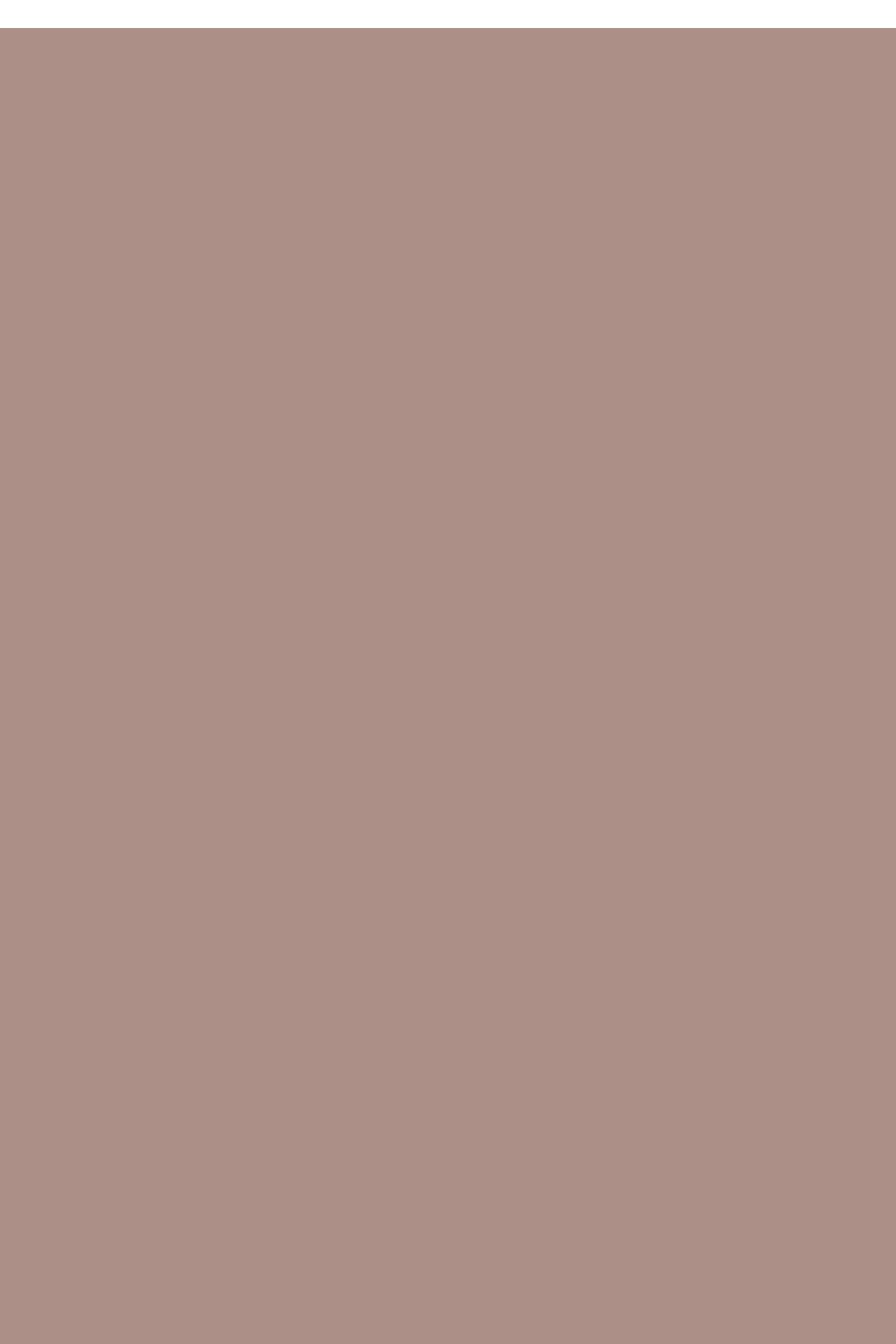
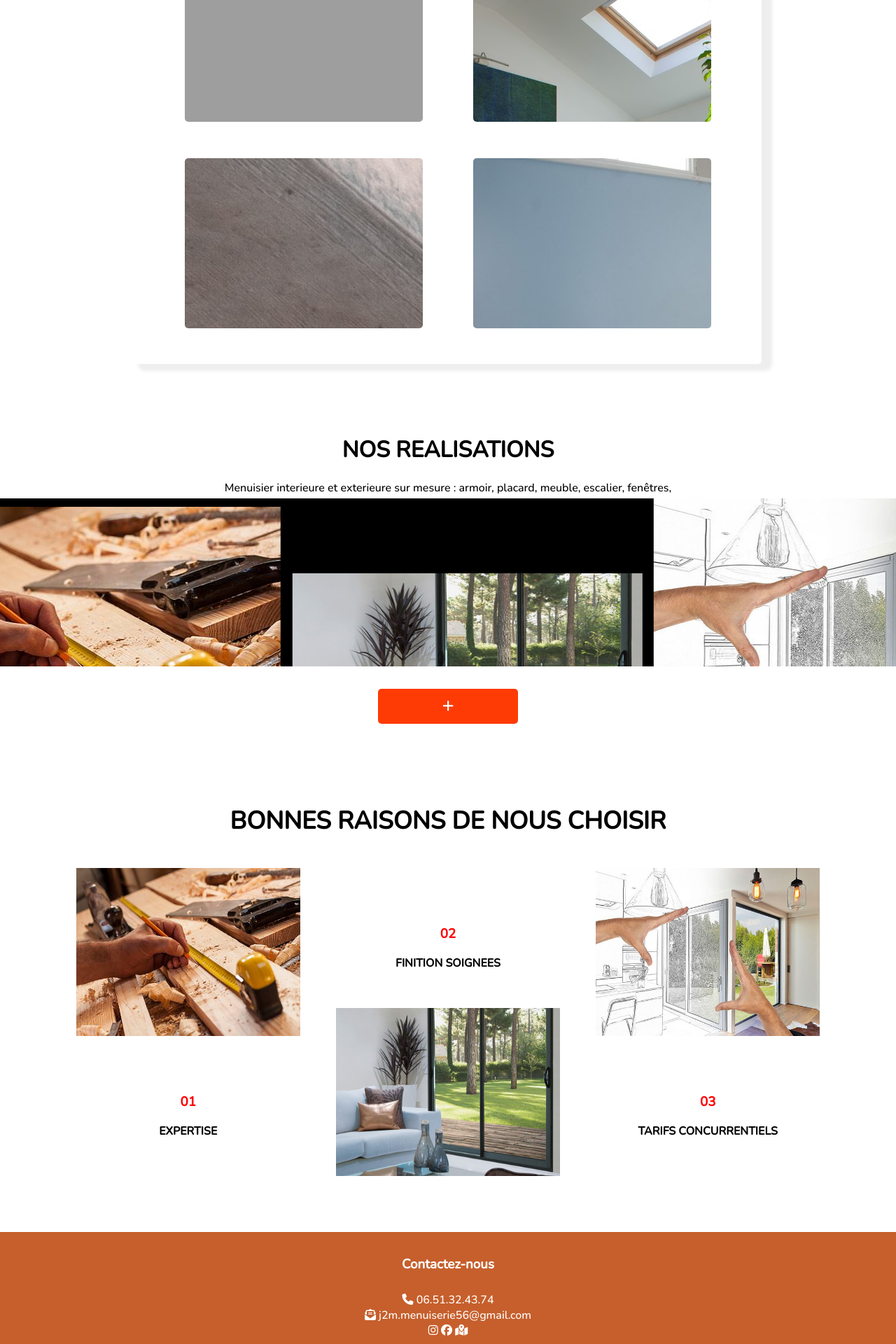
Before and after one commit to antoinelebouedec/J2M, a PHP site: page / in a window 1280 px wide. Shown: the part 760-2680 px from the top of the page at 70% size. Before the commit the page ends 800 px from the top, so only its background shows below. Run offline with PHP 8.4, Linux system fonts and the light colour scheme; some libraries are stand-ins or nearby versions; grey boxes are pictures that could not be loaded.

Commit message:
avancement projet

```diff
--- a/Accueil/index.html
+++ b/Accueil/index.html
@@ -6,7 +6,11 @@
         <title>J2M Menuiserie</title>
         <link rel="stylesheet" href="public/css/base.css">
         <link rel="stylesheet" href="public/css/header.css">
+        <link rel="stylesheet" href="public/css/section.css">
+        <link rel="stylesheet" href="aos-by-red.css">
+        <link rel="stylesheet" href="https://unpkg.com/aos@next/dist/aos.css" />
         <link href="https://fonts.googleapis.com/css2?family=Nunito:wght@500&display=swap" rel="stylesheet">
+        <link rel="stylesheet" href="https://maxst.icons8.com/vue-static/landings/line-awesome/line-awesome/1.3.0/css/line-awesome.min.css">
     </head>
 
     <body>
@@ -33,15 +37,98 @@
                     <div class="header__navbar-toggle">
                         <span class="header__navbar-toggle-icons"></span>
                     </div>
+                </div>
 
-                </div>
             </div>
         </div>
+
+        <button class="header__bouton">DEVIS</button>
+
         <script
             src="https://code.jquery.com/jquery-3.6.0.min.js"
             integrity="sha256-/xUj+3OJU5yExlq6GSYGSHk7tPXikynS7ogEvDej/m4="
             crossorigin="anonymous">
         </script>
         <script src="public/js/app.js"></script>
+
+        <div class="box__menu" data-aos="fade-bottom">
+            <div class="box1"><img src="../Accueil/public/img/interieure.jpg"></div>
+            <div class="box2"><img src="../Accueil/public/img/exterieure.jpg"></div>
+            <div class="box3"><img src="../Accueil/public/img/escalier.jpg"></div>
+            <div class="box4"><img src="../Accueil/public/img/cloison.jpg"></div>
+        </div>
+
+        <script src="https://unpkg.com/aos@next/dist/aos.js"></script>
+        <script>
+        AOS.init({
+            duration: 3000,
+            once: true,
+        });
+        </script>
+
+        <div class="marquee">
+            <div class="imgmarquee">
+                <img src="../Accueil/public/img/img1.jpg" alt="image 1">
+                <img src="../Accueil/public/img/img2.jpg" alt="image 2">
+                <img src="../Accueil/public/img/img3.jpg" alt="image 3">
+                <img src="../Accueil/public/img/img1.jpg" alt="image 4">
+                <img src="../Accueil/public/img/img2.jpg" alt="image 5">
+                <img src="../Accueil/public/img/img3.jpg" alt="image 6">
+                <img src="../Accueil/public/img/img1.jpg" alt="image 7">
+                <img src="../Accueil/public/img/img2.jpg" alt="image 8">
+                <img src="../Accueil/public/img/img3.jpg" alt="image 9">
+            </div>
+        </div>
+
+        <div class="real">
+            <h1 class="titrereal">NOS REALISATIONS</h1>
+            <p class="textereal">Menuisier interieure et exterieure sur mesure : armoir, placard, meuble, escalier, fenêtres, cuisine, ...</p>
+        </div>
+
+        <div class="real2">
+            <button class="plusreal"><i class="fas fa-plus"></i></button>
+        </div>
+
+
+
+        <div class="choisir">
+            <div class="titre"><h2>BONNES RAISONS DE NOUS CHOISIR</h2></div>
+
+            <div class="bloc1" data-aos="fade-bottom"><img class="imag" src="../Accueil/public/img/img1.jpg"></div>
+
+            <div class="bloc2">
+                </br>
+                <h3 class="numero">02</h3>
+                <p><strong>FINITION SOIGNEES</strong></p>
+            </div>
+
+            <div class="bloc3" data-aos="fade-bottom"><img class="imag" src="../Accueil/public/img/img3.jpg"></div>
+
+            <div class="bloc4">
+                </br>
+                <h3 class="numero">01</h3>
+                <p><strong>EXPERTISE</strong></p>
+            </div>
+
+            <div class="bloc5" data-aos="fade-bottom"><img class="imag" src="../Accueil/public/img/img2.jpg"></div>
+
+            <div class="bloc6">
+                </br>
+                <h3 class="numero">03</h3>
+                <p><strong>TARIFS CONCURRENTIELS</strong></p>
+            </div>
+        </div>
+
+        <script src="https://kit.fontawesome.com/a419204dea.js" crossorigin="anonymous"></script>
+
+        <div class="contact">
+            <h3 class="titre__contact">Contactez-nous</h3>
+            <p class="text__contact">
+                <i class="fas fa-phone"></i> 06.51.32.43.74 <br/>
+                <i class="fas fa-envelope-open-text"></i> j2m.menuiserie56@gmail.com <br/>
+                <i class="fab fa-instagram"></i> <i class="fab fa-facebook"></i> <i class="fas fa-map-marked-alt"></i>
+            </p>
+        </div>
+
     </body>
 </html>
--- /dev/null
+++ b/Accueil/public/css/section.css
@@ -0,0 +1,220 @@
+.box__menu{
+    position: absolute;
+    top: 80%;
+    background-color: white;
+    width: 70%;
+    height: 80%;
+    left: 15%;
+    right: auto;
+    z-index: 1100;
+    border-radius: 5px;
+    box-shadow: 10px 5px 5px 5px #EEEEEE;
+}
+
+.box1, .box2, .box3, .box4{
+    position: absolute;
+    width: 38%;
+    /*background-color: white;*/
+    height: 38%;
+    border-radius: 5px;
+    overflow: hidden;
+}
+
+.box1{
+    top: 8%;
+    left: 8%;
+}
+
+.box2{
+    top: 8%;
+    left: 54%;
+}
+
+.box3{
+    top: 54%;
+    left: 8%;
+}
+
+.box4{
+    top: 54%;
+    left: 54%;
+}
+
+.marquee{
+    position: absolute;
+    top: 184%;
+    height: 30%;
+    width: 100%;
+    background-color: black;
+    z-index: 2;
+    overflow: hidden;
+    align-items: center;
+}
+
+.imgmarquee{
+    font-size: 400%;
+    line-height: 1.3;
+    color: white;
+    white-space: nowrap;
+    animation: marquee 20s infinite linear;
+}
+
+@keyframes marquee{
+    0%{
+        transform: translateX(0);
+    }
+
+    100%{
+        transform: translateX(-50%);
+    }
+}
+
+.real{
+    position: absolute;
+    top: 170%;
+    left: 50%;
+    transform: translate(-50%);
+    text-align: center;
+}
+
+.real2{
+    position: absolute;
+    top: 218%;
+    left: 50%;
+    transform: translate(-50%);
+    text-align: center;
+}
+
+.plusreal{
+    z-index: 100;
+    width: 200px;
+    height: 50px;
+    border: none;
+    background-color: #FE3B05;
+    border-radius: 5px;
+    color: white;
+    font-size: large;
+
+}
+
+
+
+
+.choisir{
+    position: absolute;
+    top: 225%;
+    height: 100%;
+    width: 100%;
+    background-color: white;
+    z-index: 2;
+}
+
+
+.titre{
+    width: 100%;
+}
+
+h2{
+    position: absolute;
+    left: 50%;
+    top: 10%;
+    color: black;
+    font-size: 35px;
+    transform: translate(-50%);
+    text-align: center;
+  }
+
+.bloc1{
+    position: absolute;
+    width: 25%;
+    height: 30%;
+    background-color: black;
+    top: 25%;
+    left: 8.5%;
+}
+
+.bloc2{
+    position: absolute;
+    width: 25%;
+    height: 20%;
+    /*background-color: green;*/
+    top: 30%;
+    left: 37.5%;
+    text-align: center;
+}
+
+.bloc3{
+    position: absolute;
+    width: 25%;
+    height: 30%;
+    background-color: black;
+    top: 25%;
+    left: 66.5%;
+}
+
+.bloc4{
+    position: absolute;
+    width: 25%;
+    height: 20%;
+    /*background-color: green;*/
+    top: 60%;
+    left: 8.5%;
+    text-align: center;
+}
+
+.bloc5{
+    position: absolute;
+    width: 25%;
+    height: 30%;
+    background-color: black;
+    top: 50%;
+    left: 37.5%;
+}
+
+.bloc6{
+    position: absolute;
+    width: 25%;
+    height: 20%;
+    /*background-color: green;*/
+    top: 60%;
+    left: 66.5%;
+    text-align: center;
+}
+
+.numero{
+    color: red;
+}
+
+.imag{
+    width: 100%;
+    height: 100%;
+}
+
+
+.contact{
+    position: absolute;
+    top: 315%;
+    width: 100%;
+    height: 25%;
+    background-color: #C65F2C;
+    z-index: 200;
+    text-align: center;
+    color: white;
+
+}
+
+.titre__contact{
+    position: absolute;
+    left: 50%;
+    transform: translate(-50%);
+    font-size: 50px large;
+    top: 7%;
+}
+
+.text__contact{
+    position: absolute;
+    left: 50%;
+    transform: translate(-50%);
+    font-size: 50px large;
+    top: 35%;
+}
```
Also changed, not shown: Accueil/public/css/header.css (+21 -2 lines), Accueil/public/css/base.css (line endings or trailing spaces), Accueil/public/img/cloison.jpg (added), Accueil/public/img/escalier.jpg (added), Accueil/public/img/exterieure.jpg (added), Accueil/public/img/img1.jpg (added), Accueil/public/img/img2.jpg (added), Accueil/public/img/img3.jpg (added), Accueil/public/js/app.js, 1 other file.
